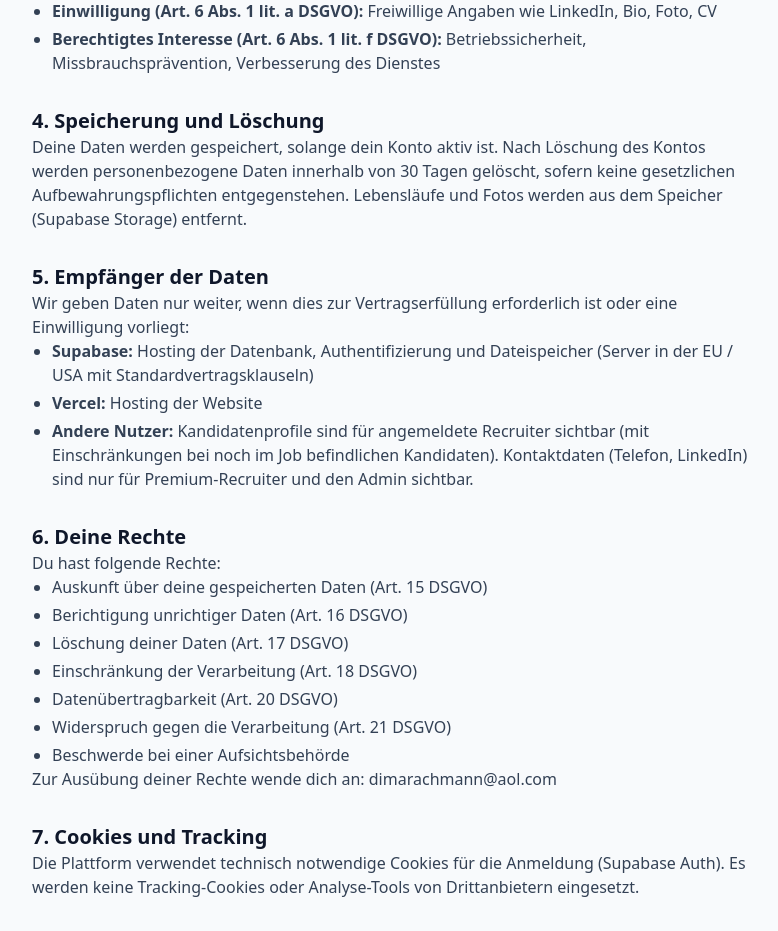
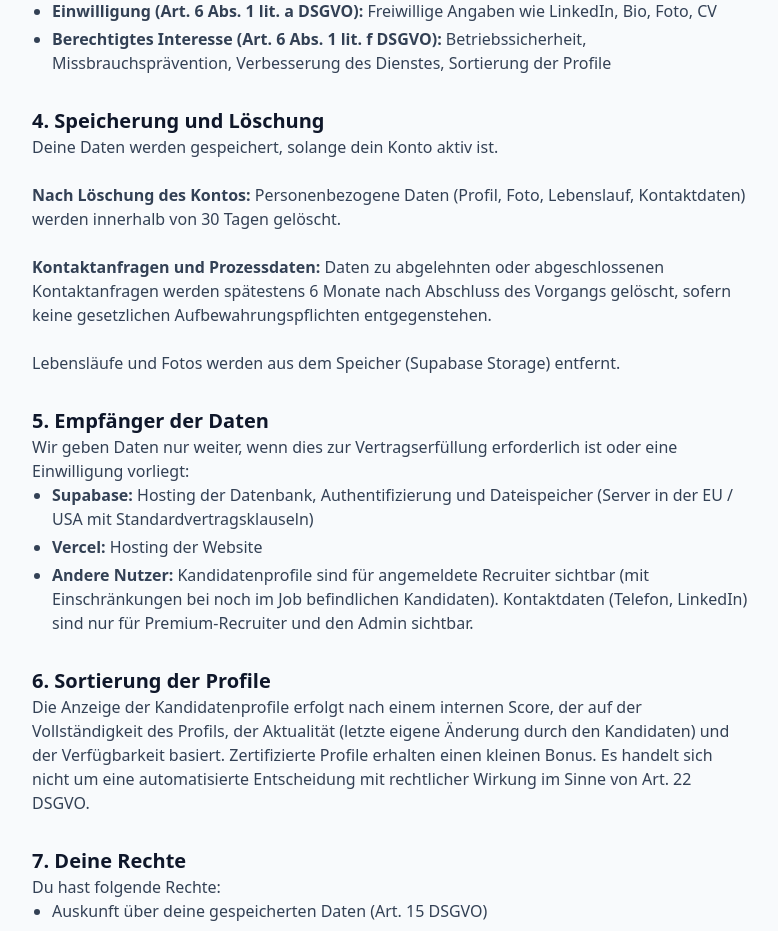
Before and after one commit to dimarichman/reverse-job-portal, a Next.js app: page /datenschutz in a window 1280 px wide. Shown: the part 780-1711 px from the top of the page, without its empty margins (248-1026 px from the left). Built offline with nearby package versions, Linux system fonts and the light colour scheme.

Commit message:
Update Datenschutz: clearer retention periods and ranking transparency

```diff
--- a/app/datenschutz/page.tsx
+++ b/app/datenschutz/page.tsx
@@ -37,14 +37,17 @@ export default function Datenschutz() {
             <ul className="list-disc pl-5 space-y-1">
               <li><strong>Vertragserfüllung (Art. 6 Abs. 1 lit. b DSGVO):</strong> Bereitstellung des Job-Portals, Profilverwaltung, Kontaktvermittlung</li>
               <li><strong>Einwilligung (Art. 6 Abs. 1 lit. a DSGVO):</strong> Freiwillige Angaben wie LinkedIn, Bio, Foto, CV</li>
-              <li><strong>Berechtigtes Interesse (Art. 6 Abs. 1 lit. f DSGVO):</strong> Betriebssicherheit, Missbrauchsprävention, Verbesserung des Dienstes</li>
+              <li><strong>Berechtigtes Interesse (Art. 6 Abs. 1 lit. f DSGVO):</strong> Betriebssicherheit, Missbrauchsprävention, Verbesserung des Dienstes, Sortierung der Profile</li>
             </ul>
           </section>
 
           <section>
             <h2 className="text-xl font-semibold text-slate-900">4. Speicherung und Löschung</h2>
             <p>
-              Deine Daten werden gespeichert, solange dein Konto aktiv ist. Nach Löschung des Kontos werden personenbezogene Daten innerhalb von 30 Tagen gelöscht, sofern keine gesetzlichen Aufbewahrungspflichten entgegenstehen. Lebensläufe und Fotos werden aus dem Speicher (Supabase Storage) entfernt.
+              Deine Daten werden gespeichert, solange dein Konto aktiv ist.<br /><br />
+              <strong>Nach Löschung des Kontos:</strong> Personenbezogene Daten (Profil, Foto, Lebenslauf, Kontaktdaten) werden innerhalb von 30 Tagen gelöscht.<br /><br />
+              <strong>Kontaktanfragen und Prozessdaten:</strong> Daten zu abgelehnten oder abgeschlossenen Kontaktanfragen werden spätestens 6 Monate nach Abschluss des Vorgangs gelöscht, sofern keine gesetzlichen Aufbewahrungspflichten entgegenstehen.<br /><br />
+              Lebensläufe und Fotos werden aus dem Speicher (Supabase Storage) entfernt.
             </p>
           </section>
 
@@ -59,7 +62,14 @@ export default function Datenschutz() {
           </section>
 
           <section>
-            <h2 className="text-xl font-semibold text-slate-900">6. Deine Rechte</h2>
+            <h2 className="text-xl font-semibold text-slate-900">6. Sortierung der Profile</h2>
+            <p>
+              Die Anzeige der Kandidatenprofile erfolgt nach einem internen Score, der auf der Vollständigkeit des Profils, der Aktualität (letzte eigene Änderung durch den Kandidaten) und der Verfügbarkeit basiert. Zertifizierte Profile erhalten einen kleinen Bonus. Es handelt sich nicht um eine automatisierte Entscheidung mit rechtlicher Wirkung im Sinne von Art. 22 DSGVO.
+            </p>
+          </section>
+
+          <section>
+            <h2 className="text-xl font-semibold text-slate-900">7. Deine Rechte</h2>
             <p>Du hast folgende Rechte:</p>
             <ul className="list-disc pl-5 space-y-1">
               <li>Auskunft über deine gespeicherten Daten (Art. 15 DSGVO)</li>
@@ -74,14 +84,14 @@ export default function Datenschutz() {
           </section>
 
           <section>
-            <h2 className="text-xl font-semibold text-slate-900">7. Cookies und Tracking</h2>
+            <h2 className="text-xl font-semibold text-slate-900">8. Cookies und Tracking</h2>
             <p>
               Die Plattform verwendet technisch notwendige Cookies für die Anmeldung (Supabase Auth). Es werden keine Tracking-Cookies oder Analyse-Tools von Drittanbietern eingesetzt.
             </p>
           </section>
 
           <section>
-            <h2 className="text-xl font-semibold text-slate-900">8. Datensicherheit</h2>
+            <h2 className="text-xl font-semibold text-slate-900">9. Datensicherheit</h2>
             <p>
               Die Übertragung erfolgt verschlüsselt (HTTPS). Passwörter werden nicht im Klartext gespeichert. Zugriff auf sensible Kontaktdaten ist auf berechtigte Nutzer beschränkt.
             </p>
```
